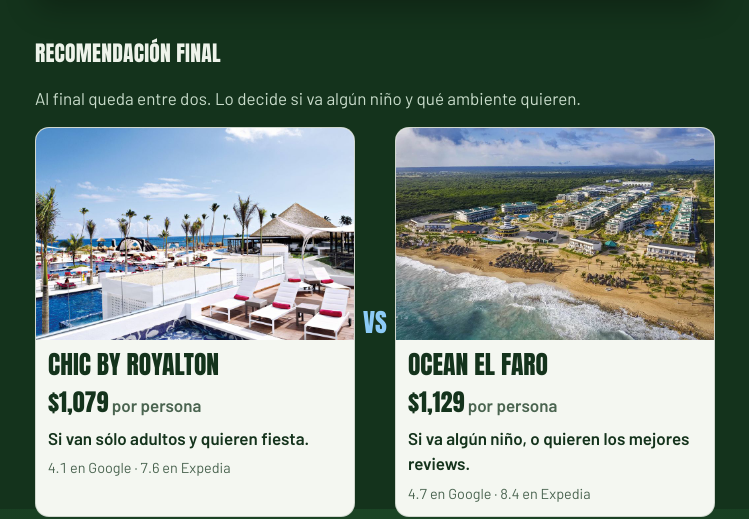
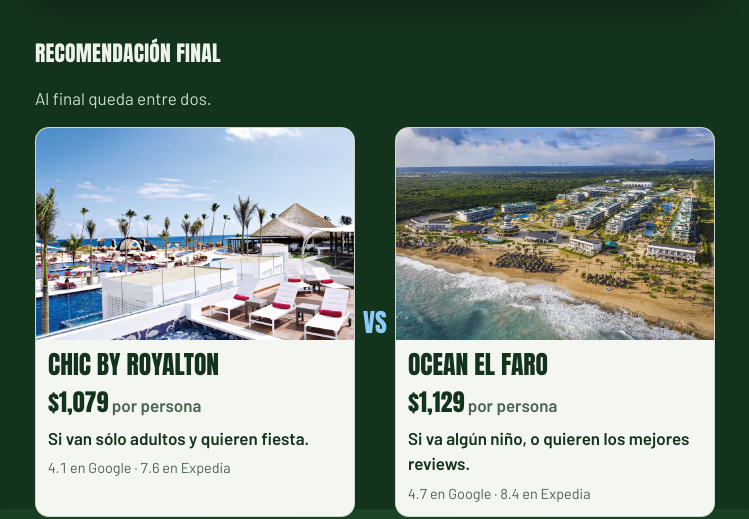
Before and after one commit to PasaloCarlos/la-vibra-no-falla, a plain HTML site: page viaje-punta-cana-27-q8m3/index.html in a window 1280 px wide. Shown: the part 291-810 px from the top of the page, without its empty margins (265-1014 px from the left). Drawn offline with Linux system fonts and the light colour scheme.

Commit message:
Punta Cana: intro de la recomendación final más corta
Co-Authored-By: Claude Opus 5.5 <noreply@anthropic.com>

```diff
--- a/viaje-punta-cana-27-q8m3/index.html
+++ b/viaje-punta-cana-27-q8m3/index.html
@@ -81,7 +81,7 @@
        porque es lo primero que el grupo tiene que decidir. -->
   <section class="viaje-sec" aria-labelledby="final-titulo">
     <h2 class="section-title" id="final-titulo">Recomendación final</h2>
-    <p class="final-intro">Al final queda entre dos. Lo decide si va algún niño y qué ambiente quieren.</p>
+    <p class="final-intro">Al final queda entre dos.</p>
     <div class="final">
       <a class="final-op" href="#chic">
         <img src="fotos/chic.jpg" alt="" width="960" height="640" loading="lazy">
```
